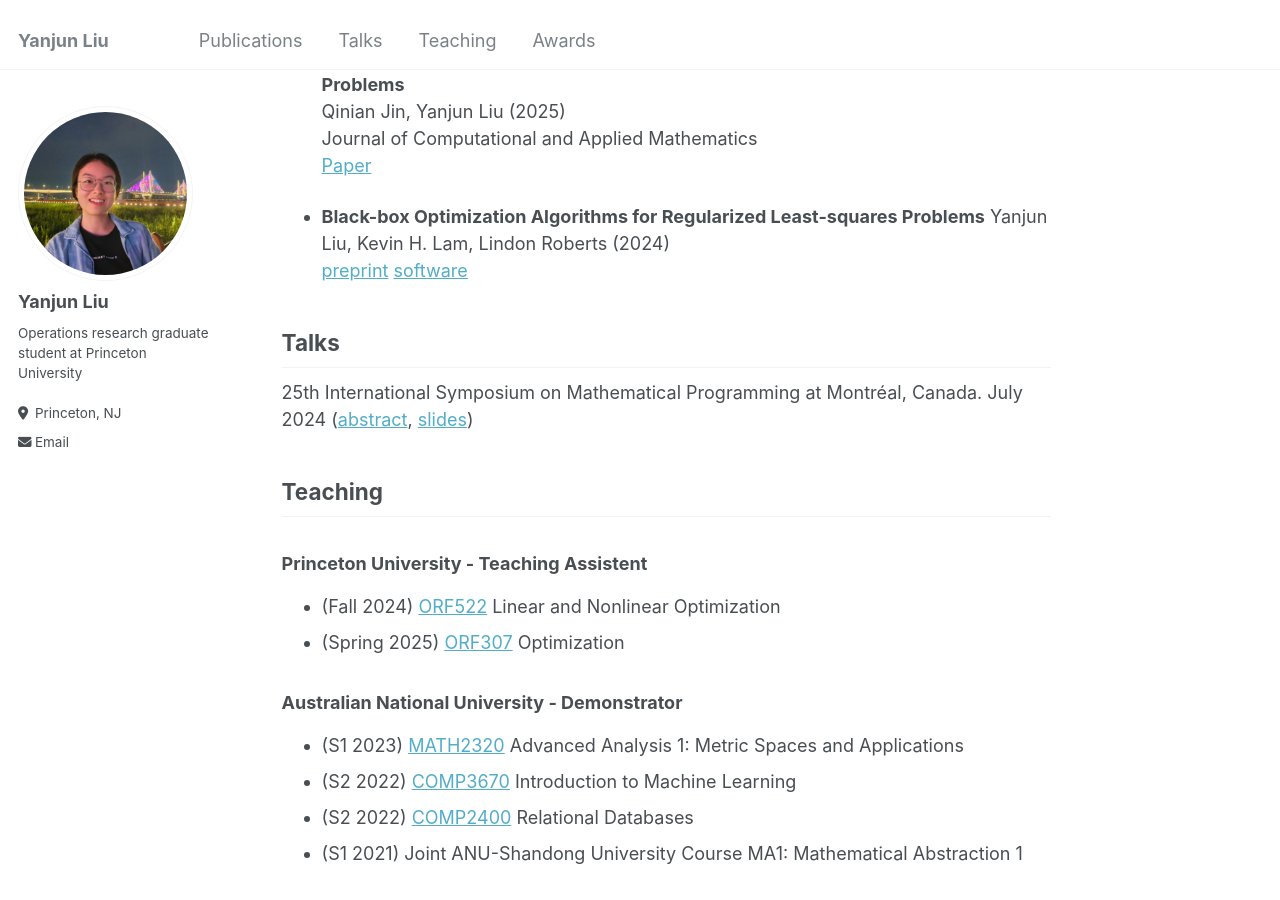
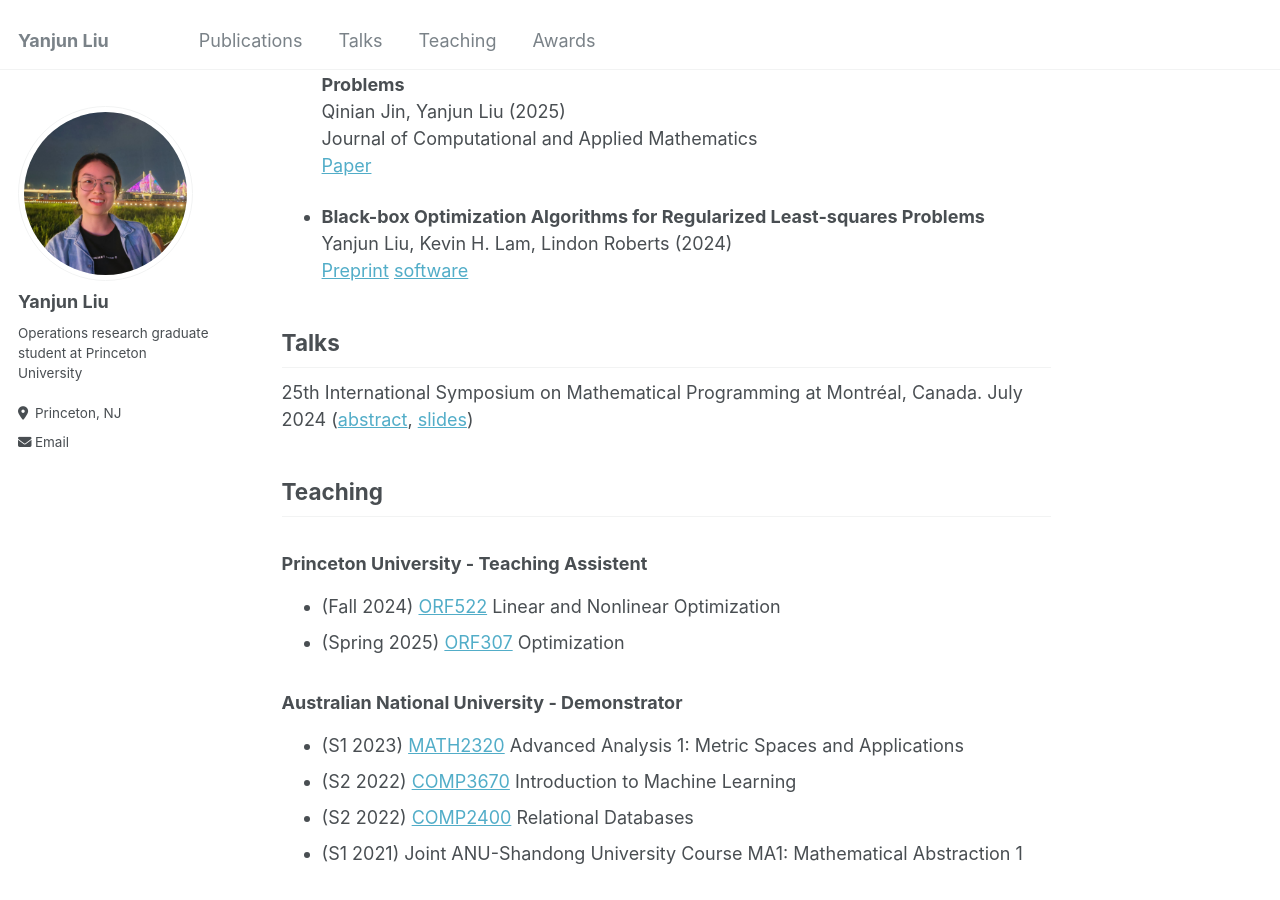
Before and after one commit to yanjunliu-regina/yanjunliu-regina.github.io, a Jekyll site: the page built from _pages/about.md, in a window 1280 px wide and 900 px high, scrolled down 594 px. Built offline with Jekyll 4.4.1, drawn with Linux system fonts in a browser that asks for light colours.

```diff
--- a/_pages/about.md
+++ b/_pages/about.md
@@ -24,7 +24,7 @@ Journal of Computational and Applied Mathematics
 
 - **Black-box Optimization Algorithms for Regularized Least-squares Problems**
 Yanjun Liu, Kevin H. Lam, Lindon Roberts (2024)
-[preprint](https://arxiv.org/abs/2407.14915) [software](https://github.com/yanjunliu-regina/dfols/tree/yanjun-dfols)
+[Preprint](https://arxiv.org/abs/2407.14915) [software](https://github.com/yanjunliu-regina/dfols/tree/yanjun-dfols)
 
 <h2 id="talks"> Talks</h2>
 
```
